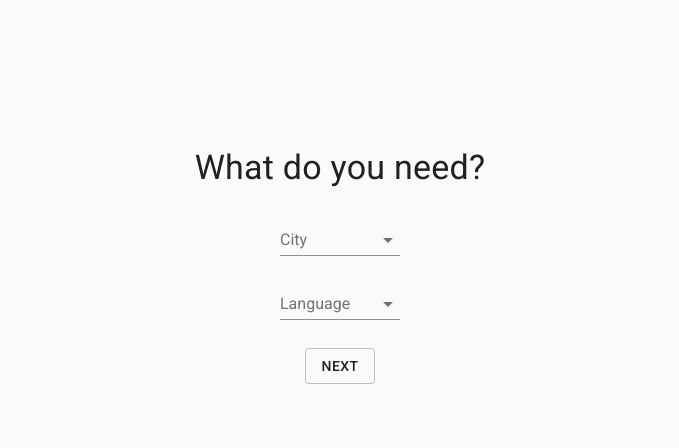
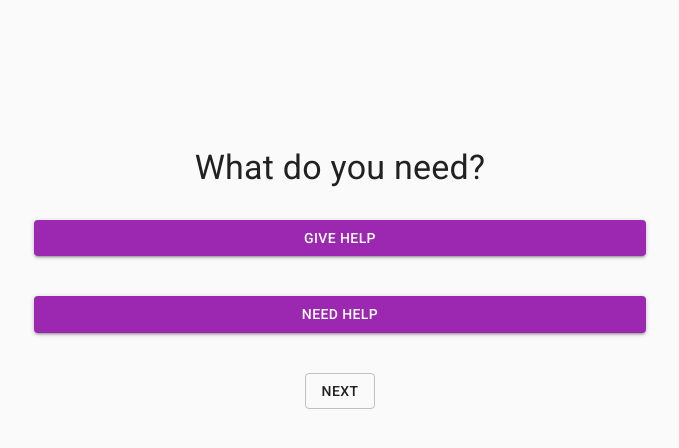
Before and after one commit to music-coding/GlobalHack_client, a React (Create React App) app: page / in a window 1280 px wide. Both pictures are taken after a click on the button "NEXT". Shown: the top 448 px of the page, without its empty margins (300-979 px from the left). Built offline with nearby package versions, Linux system fonts and the light colour scheme.

Commit message:
page 2 and 3

```diff
--- a/src/pages/FormOne.js
+++ b/src/pages/FormOne.js
@@ -53,6 +53,11 @@ handleChange = event => {
       open: true,
     });
   };
+
+  componentWillUnmount() {
+  console.log("Success")
+}
+
 
 
 
--- /dev/null
+++ b/src/pages/FormThree.js
@@ -0,0 +1,112 @@
+import React from 'react';
+import PropTypes from 'prop-types';
+import Button from '@material-ui/core/Button';
+import Typography from '@material-ui/core/Typography';
+import { withStyles } from '@material-ui/core/styles';
+import withRoot from '../withRoot';
+
+
+import Grid from '@material-ui/core/Grid';
+import List from '@material-ui/core/List';
+import ListItem from '@material-ui/core/ListItem';
+import ListItemSecondaryAction from '@material-ui/core/ListItemSecondaryAction';
+import ListItemText from '@material-ui/core/ListItemText';
+import Checkbox from '@material-ui/core/Checkbox';
+import IconButton from '@material-ui/core/IconButton';
+
+
+
+
+
+
+const styles = theme => ({
+  root: {
+    textAlign: 'center',
+    paddingTop: theme.spacing.unit * 20,
+  },
+   buttonStyle: {
+     padding:20
+   }
+});
+
+
+
+
+class FormThree extends React.Component {
+  state = {
+     checked: [],
+   };
+
+componentWillUnmount() {
+  console.log(this.state.checked)
+}
+   handleToggle = value => () => {
+     console.log(value)
+     const { checked } = this.state;
+     const currentIndex = checked.indexOf(value);
+     const newChecked = [...checked];
+
+    if (currentIndex === -1) {
+       newChecked.push(value);
+     } else if (this.state.checked[0] == undefined){
+       newChecked.push(value);
+     } else{
+       newChecked.splice(currentIndex, 1);
+     }
+
+     this.setState({
+       checked: newChecked,
+     });
+            console.log(this.state.checked)
+   };
+
+
+
+
+  render() {
+    const { classes } = this.props;
+    const { open } = this.state;
+    const needsList = ["Legal", "Medical", "Food", "School", "Transportation", "Recreation", "Housing", "Utilities", "ESL"]
+
+
+    return (
+    <Grid item xs={12} align='center'>
+
+        <Grid item xs={6}>
+          <Typography variant="h4" gutterBottom>
+            Categories
+          </Typography>
+          <List>
+          {[0, 1, 2, 3,4,5,6,7,8].map(value => (
+            <ListItem
+              key={value}
+              role={undefined}
+              dense
+              button
+              onClick={this.handleToggle(value)}
+              className={classes.listItem}
+            >
+              <Checkbox
+                checked={this.state.checked.includes(value)}
+                tabIndex={-1}
+                disableRipple
+              />
+            <ListItemText primary={needsList[value]} />
+            </ListItem>
+          ))}
+        </List>
+
+      </Grid>
+</Grid>
+
+
+    );
+  }
+}
+
+FormThree.propTypes = {
+  classes: PropTypes.object.isRequired,
+};
+
+
+export default withRoot(withStyles(styles)(FormThree));
--- a/src/pages/FormTwo.js
+++ b/src/pages/FormTwo.js
@@ -11,6 +11,8 @@ import InputLabel from '@material-ui/core/InputLabel';
 import MenuItem from '@material-ui/core/MenuItem';
 import Input from '@material-ui/core/Input';
 import Grid from '@material-ui/core/Grid';
+import TextField from '@material-ui/core/TextField';
+import ButtonBase from '@material-ui/core/ButtonBase';
 
 
 
@@ -19,27 +21,23 @@ const styles = theme => ({
     textAlign: 'center',
     paddingTop: theme.spacing.unit * 20,
   },
-  formControl: {
-  margin: theme.spacing.unit,
-  minWidth: 120,
-},
-selectEmpty: {
-  marginTop: theme.spacing.unit * 2,
-},
-button: {
-  margin: theme.spacing.unit,
-},
+   buttonStyle: {
+     padding:20
+   }
 });
+
+
+
 
 class FormTwo extends React.Component {
   state = {
     open: false,
-    city: '',
-    language:'',
+    question: ""
+
   };
 
 handleChange = event => {
-  this.setState({ [event.target.name]: event.target.value });
+  this.setState({ question: event.target.value });
 };
 
   handleClose = () => {
@@ -51,14 +49,17 @@ handleChange = event => {
   handleClick = () => {
     this.setState({
       open: true,
+
     });
   };
+
 
 
 
   render() {
     const { classes } = this.props;
     const { open } = this.state;
+
 
     return (
     <Grid item xs={12}>
@@ -67,38 +68,20 @@ handleChange = event => {
           <Typography variant="h4" gutterBottom>
             What do you need?
           </Typography>
-        <FormControl className={classes.formControl}>
-          <InputLabel htmlFor="age-helper">City</InputLabel>
-          <Select
-            value={this.state.city}
-            onChange={this.handleChange}
-            input={<Input name="city" id="age-helper" />}
-          >
-            <MenuItem value="">
-              <em>None</em>
-            </MenuItem>
-            <MenuItem value="St Louis">St Louis</MenuItem>
-          <MenuItem value="New York">New York</MenuItem>
-        <MenuItem value="Atlanta">Atlanta</MenuItem>
-          </Select>
-        </FormControl>
-      </Grid>
-      <Grid item xs={12}>
-        <FormControl className={classes.formControl}>
-          <InputLabel htmlFor="age-helper">Language</InputLabel>
-          <Select
-            value={this.state.language}
-            onChange={this.handleChange}
-            input={<Input name="language" id="age-helper" />}
-          >
-            <MenuItem value="">
-              <em>None</em>
-            </MenuItem>
-            <MenuItem value="English">English</MenuItem>
-          <MenuItem value="Spanish">Spanish</MenuItem>
-        <MenuItem value="Bosnian">Bosnian</MenuItem>
-          </Select>
-        </FormControl>
+          <Grid item xs={12} align='center'>
+          <Grid item xs={6} className={classes.buttonStyle} >
+            <Button variant="contained" color="primary" className={classes.button} fullWidth>
+              Give Help
+            </Button>
+           </Grid>
+           </Grid>
+           <Grid item xs={12} align='center'>
+           <Grid item xs={6} className={classes.buttonStyle}>
+             <Button variant="contained" color="primary" className={classes.button} fullWidth>
+               Need Help
+             </Button>
+            </Grid>
+            </Grid>
       </Grid>
 </Grid>
 
--- a/src/pages/index.js
+++ b/src/pages/index.js
@@ -16,6 +16,7 @@ import Grid from '@material-ui/core/Grid';
 //Components
 import FormOne from './FormOne'
 import FormTwo from './FormTwo'
+import FormThree from './FormThree'
 
 
 
@@ -64,6 +65,8 @@ handleChange = event => {
         return <FormOne />
       case 2:
         return <FormTwo />
+      case 3:
+        return <FormThree />
     }
   }
 
```
